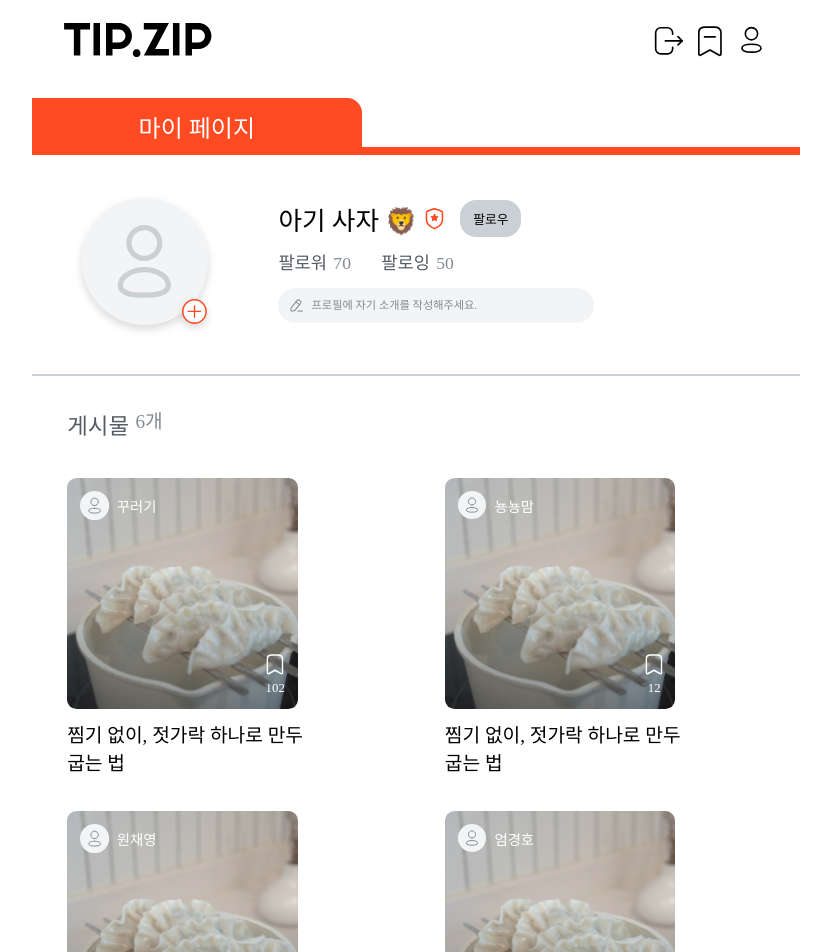
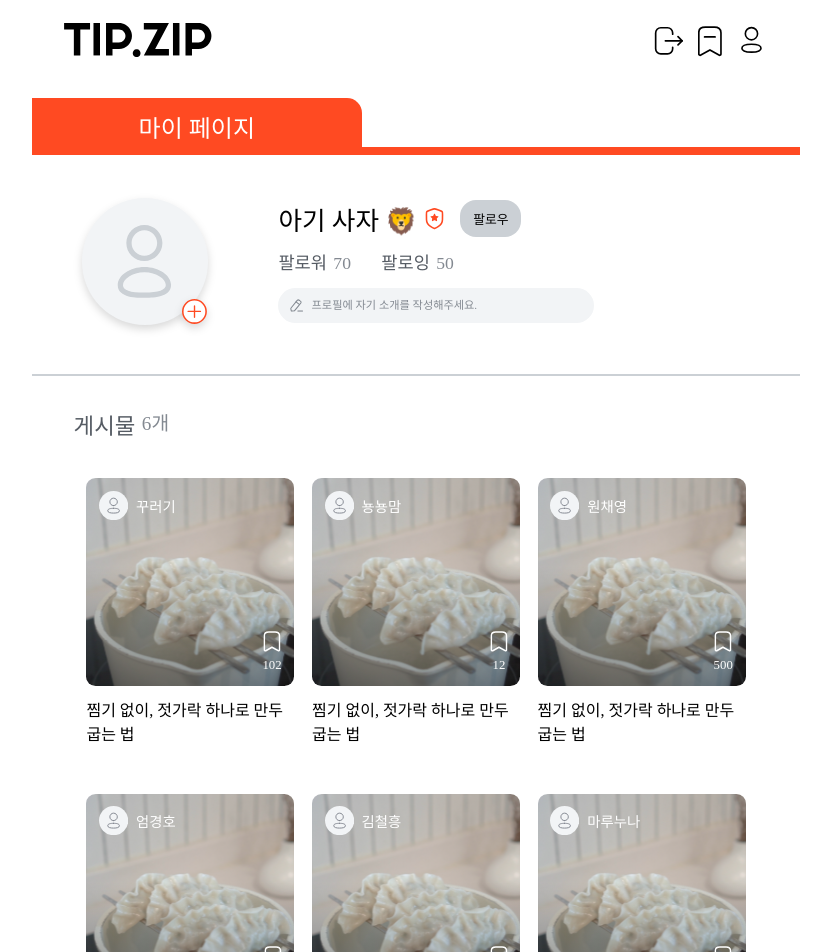
Before and after one commit to TIP-ZIP/TIPZIP_FE, a React (Vite) app: page /mypage in a window 1280 px wide. Shown: the top 952 px of the page, without its empty margins (224-1055 px from the left). Built offline with nearby package versions, Linux system fonts and the light colour scheme; a web font is replaced by a local one.

Commit message:
fix: 마이페이지 그리드 수정 및 에디터 애니메이션 추가

```diff
--- a/src/components/home/PostList/PostList.Styled.ts
+++ b/src/components/home/PostList/PostList.Styled.ts
@@ -7,16 +7,17 @@ import empty from '@assets/svgs/EmptyBookmark.svg';
 import profileImg from '@assets/svgs/defaultProfile.svg';
 
 export const PostList = styled.div<{ $isMypage?: boolean }>`
-  display: flex;
-  max-height: 100%;
   display: grid;
   position: ${({ $isMypage }) => ($isMypage ? 'relative' : 'absolute')};
   grid-template-columns: repeat(2, 1fr);
-  gap: ${({ $isMypage }) => ($isMypage ? '2rem 2.3rem' : '2.3rem 1.1rem')};
+  gap: 2.3rem 1.1rem;
   margin-top: ${({ $isMypage }) => ($isMypage ? '0' : '8.4rem')};
   padding-bottom: ${({ $isMypage }) => ($isMypage ? '0' : '6.2rem')};
+  max-height: 100%;
+  @media (min-width: 768px) {
+    ${({ $isMypage }) => $isMypage && `grid-template-columns: repeat(3, 1fr);`}
+  }
 `;
-
 export const PostItem = styled.div`
   display: flex;
   position: relative;
@@ -28,21 +29,38 @@ export const PostItem = styled.div`
 `;
 
 export const PostImage = styled.div<{ $isMypage?: boolean }>`
-  width: ${({ $isMypage }) => ($isMypage ? '14.4rem' : '16rem')};
-  height: ${({ $isMypage }) => ($isMypage ? '14.4rem' : '16rem')};
+  width: 16rem;
+  height: 16rem;
   border-radius: 0.6rem;
   background: url(${postImg});
   background-size: cover;
   background-repeat: no-repeat;
   position: relative;
   object-fit: cover;
+
+  @media (min-width: 768px) {
+    ${({ $isMypage }) =>
+      $isMypage &&
+      `
+      width: 13rem;
+      height: 13rem;
+    `}
+  }
 `;
 
 export const PostTitle = styled.span<{ $isMypage?: boolean }>`
   width: 16rem;
   height: 3.6rem;
   ${fontStyles.Body5}
-  font-weight: ${({ $isMypage }) => ($isMypage ? '500' : '400')};
+  font-weight: 400;
+  @media (min-width: 768px) {
+    ${({ $isMypage }) =>
+      $isMypage &&
+      `
+      width: 13rem;
+      font-size: 1rem;
+    `}
+  }
 `;
 
 export const Plus = styled.div`
--- a/src/components/mypage/EditorSection/EditorSection.Styled.ts
+++ b/src/components/mypage/EditorSection/EditorSection.Styled.ts
@@ -1,4 +1,26 @@
-import styled from 'styled-components';
+import styled, { keyframes, css } from 'styled-components';
+
+const slideUp = keyframes`
+  0% {
+    transform: translateY(50rem);
+    opacity: 0;
+  }
+  100% {
+    transform: translateY(0);
+    opacity: 1;
+  }
+`;
+
+export const EditorWrapper = styled.div<{ $showEditor: boolean }>`
+  animation: ${(props) =>
+    props.$showEditor
+      ? css`
+          ${slideUp} 1s ease-out;
+        `
+      : 'none'};
+  height: 100%;
+  max-height: 50rem;
+`;
 
 export const EditorContainer = styled.div`
   position: relative;
--- a/src/components/mypage/PostSection/PostSection.Styled.ts
+++ b/src/components/mypage/PostSection/PostSection.Styled.ts
@@ -3,9 +3,9 @@ import styled from 'styled-components';
 export const PostSection = styled.div`
   display: flex;
   justify-content: center;
+  align-items: center;
   flex-direction: column;
-  padding-left: 2.2rem;
-  padding-right: 0.9rem;
+
   gap: 2.4rem;
 `;
 
@@ -23,6 +23,8 @@ export const PostCount = styled.span`
 export const PostInfo = styled.div`
   gap: 0.4rem;
   display: flex;
-  align-self: flex-start;
+  align-items: center;
   margin-top: 2rem;
+  width: 100%;
+  padding-left: 2.6rem;
 `;
--- a/src/components/postdetail/ScrapEditorSection.tsx
+++ b/src/components/postdetail/ScrapEditorSection.tsx
@@ -34,9 +34,20 @@ const ScrapEditorSection: React.FC<ScrapEditorSectionProps> = ({
     };
   }, [closeEditor]);
 
+  useEffect(() => {
+    if (showEditor) {
+      document.body.style.overflow = 'hidden';
+    } else {
+      document.body.style.overflow = '';
+    }
+    return () => {
+      document.body.style.overflow = '';
+    };
+  }, [showEditor]);
+
   return (
     showEditor && (
-      <div ref={editorRef}>
+      <S.EditorWrapper ref={editorRef} $showEditor={showEditor}>
         <Editor onClose={closeEditor}>
           <S.EditorContainer>
             <S.ScrapContainer>
@@ -52,7 +63,7 @@ const ScrapEditorSection: React.FC<ScrapEditorSectionProps> = ({
             <ZipContainer postId={postid} />
           </S.EditorContainer>
         </Editor>
-      </div>
+      </S.EditorWrapper>
     )
   );
 };
--- a/src/components/postdetail/ZipContainer.Styled.ts
+++ b/src/components/postdetail/ZipContainer.Styled.ts
@@ -9,6 +9,7 @@ export const ZipContainer = styled.div`
   max-height: 36.4rem;
   padding-bottom: 3.1rem;
   box-sizing: border-box;
+  overflow-y: auto;
 `;
 
 export const ZipBar = styled.div`
--- a/src/components/postdetail/ZipContainer.tsx
+++ b/src/components/postdetail/ZipContainer.tsx
@@ -22,6 +22,7 @@ const ZipContainer: React.FC<ZipContainerProps> = ({ postId }) => {
         { id: 1, name: '갓생 살기', postCount: 3, isScrapped: false },
         { id: 2, name: '아기 사자의 하루', postCount: 5, isScrapped: false },
         { id: 3, name: '멋쟁이사자처럼', postCount: 2, isScrapped: false },
+        { id: 4, name: '멋쟁이사자처럼', postCount: 2, isScrapped: false },
       ];
       setFolders(folderData);
     };
--- a/src/pages/PostDetail/PostDetail.tsx
+++ b/src/pages/PostDetail/PostDetail.tsx
@@ -62,6 +62,10 @@ const PostDetail: React.FC = () => {
 
         setIsScrapped((prev) => !prev);
         setPostDetail(updatedPostDetail);
+
+        if (!postDetail.is_scrapped) {
+          setShowEditor(true);
+        }
       }
 
       // // 추후 API 연동 시 사용할 logic
@@ -75,9 +79,6 @@ const PostDetail: React.FC = () => {
       //   setIsScrapped((prev) => !prev);
       //   setScrapCount(updatedCount);
       // }
-
-      // 모달 표시
-      setShowEditor(true);
 
       // 일정 시간 후 모달 숨기기
       // setTimeout(() => setShowEditor(false), 3000);
@@ -108,6 +109,7 @@ const PostDetail: React.FC = () => {
   };
 
   return (
+    <>
       <S.PostDetailWrapper>
         <S.PostDetailHeader>
           <S.LeftArrow onClick={() => navigate(-1)} />
@@ -159,6 +161,7 @@ const PostDetail: React.FC = () => {
             </S.PostLinkButton>
           </S.PostDetailFooter>
         </S.PostDetailMain>
+      </S.PostDetailWrapper>
       <ScrapEditorSection
         showEditor={showEditor}
         closeEditor={closeEditor}
@@ -166,7 +169,7 @@ const PostDetail: React.FC = () => {
         category={postDetail?.category}
         postid={postDetail?.post_id}
       />
-    </S.PostDetailWrapper>
+    </>
   );
 };
 
--- a/src/pages/mypage/Mypage.Styled.ts
+++ b/src/pages/mypage/Mypage.Styled.ts
@@ -3,6 +3,7 @@ import styled from 'styled-components';
 export const Container = styled.div`
   width: 100%;
   min-height: 100vh;
+  padding: 2.6rem 0;
   padding-top: 1rem;
 `;
 
```
Lines whose indentation alone changed are shown as unchanged.
